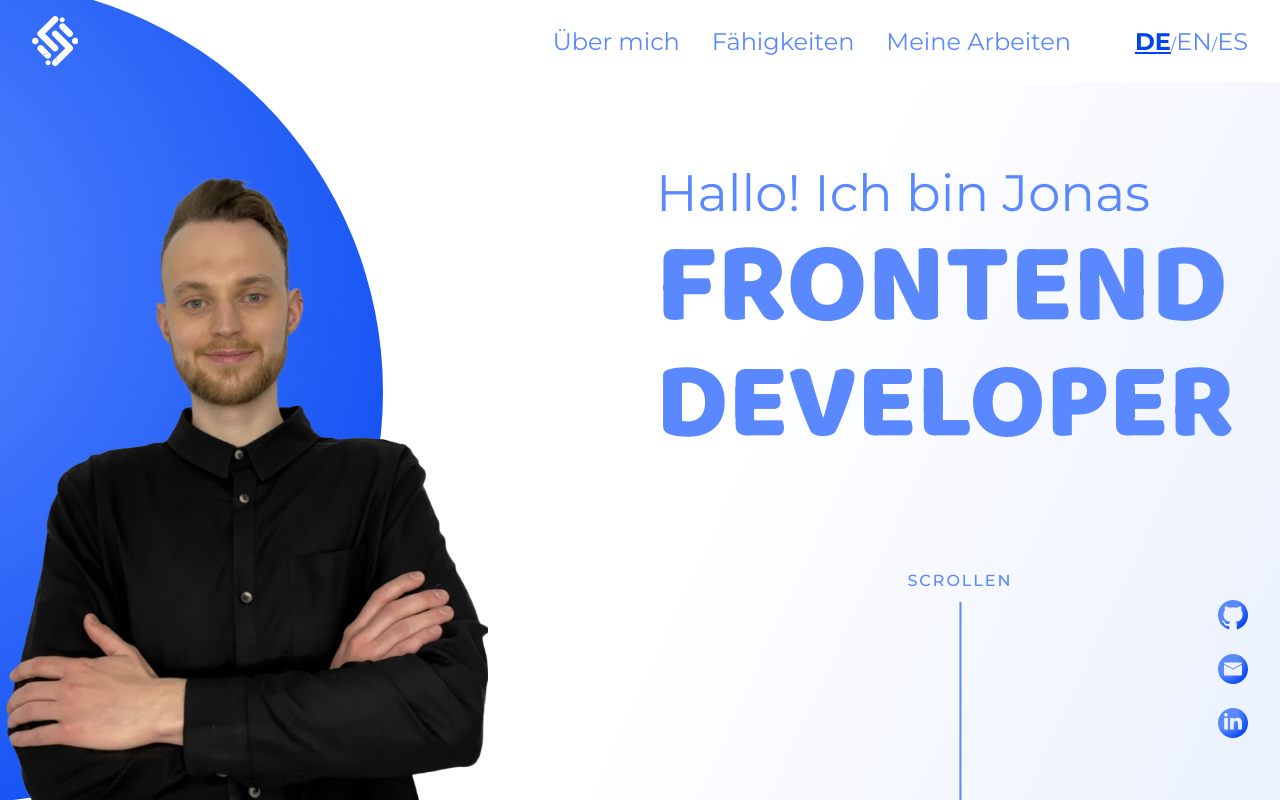
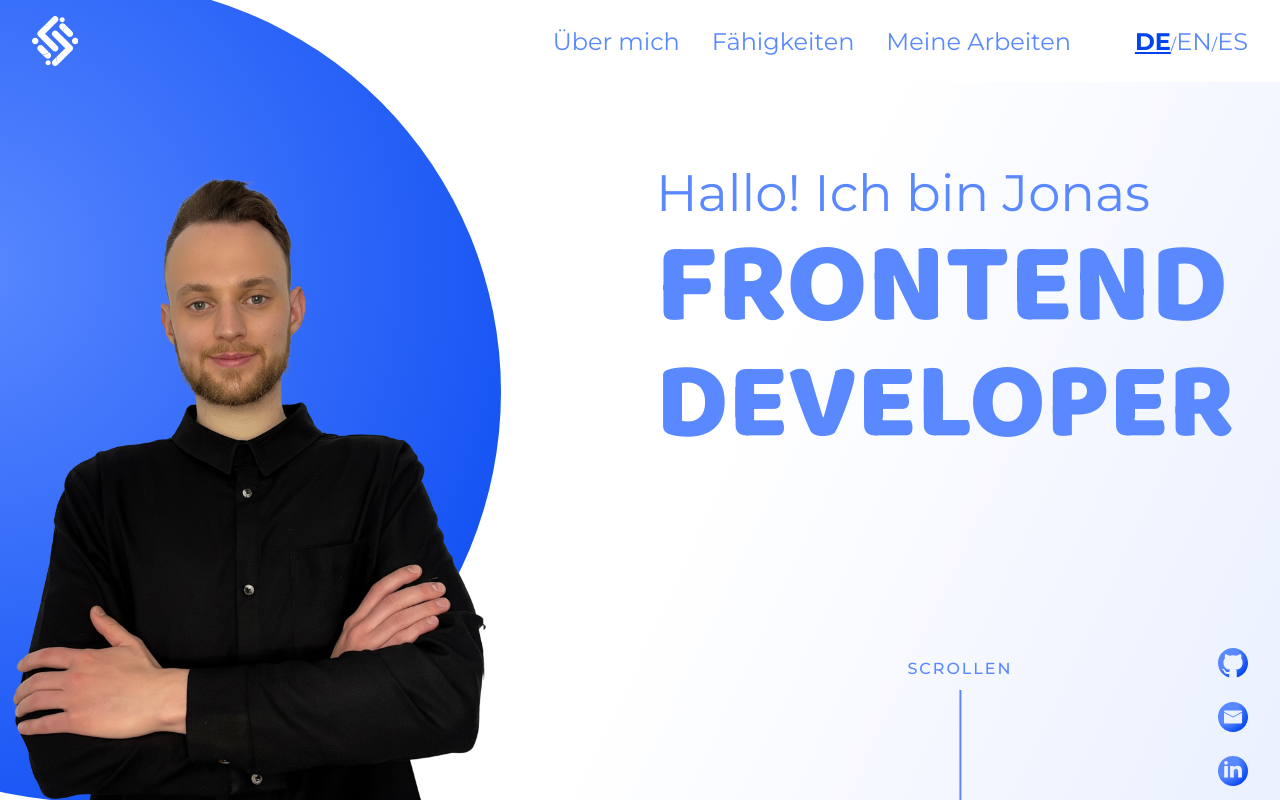
Before and after one commit to johi94/portfolio, an Angular app: page / in a window 1280 px wide. Shown: the top 800 px of the page. Built offline with nearby package versions, Linux system fonts and the light colour scheme.

Commit message:
hero section changed in scss

```diff
--- a/src/app/components/hero/hero.html
+++ b/src/app/components/hero/hero.html
@@ -1,7 +1,14 @@
 <section class="hero" id="hero">
   <div class="hero__inner">
     <div class="hero__visual">
-      <img src="img/profile.png" alt="Porträt von Jonas" class="hero__photo" />
+      <img
+        src="img/profile_new.webp"
+        alt="Porträt von Jonas"
+        class="hero__photo"
+        width="1536"
+        height="2048"
+        fetchpriority="high"
+      />
     </div>
 
     <div class="hero__content">
--- a/src/app/components/hero/hero.scss
+++ b/src/app/components/hero/hero.scss
@@ -18,7 +18,7 @@
     }
 
     @include respond-up(widescreen) {
-      min-height: auto;
+      height: calc(100dvh - 1000px);
       align-items: stretch;
     }
   }
@@ -35,7 +35,7 @@
       content: '';
       position: absolute;
       top: rem(-100px);
-      left: -10%;
+      left: 10%;
       transform: translateX(-50%);
 
       @include respond(mobile) {
@@ -53,8 +53,9 @@
     }
 
     @include respond-up(widescreen) {
-      align-items: stretch;
+      align-items: flex-end;
       align-self: stretch;
+      min-width: 0;
     }
   }
 
@@ -65,6 +66,7 @@
     max-width: 100%;
     max-height: calc(100dvh - 150px);
     position: relative;
+    align-self: flex-end;
     left: -5%;
 
     @include respond(mobile) {
@@ -77,10 +79,13 @@
     }
 
     @include respond-up(widescreen) {
-      height: 100%;
+      height: 80%;
       max-height: none;
       width: auto;
-      left: -20%;
+      max-width: none;
+      align-self: flex-end;
+      left: 0%;
+      bottom: 0;
     }
   }
 
@@ -99,7 +104,8 @@
 
     @include respond-up(widescreen) {
       text-align: right;
-      top: space('xxxl');
+      justify-content: center;
+      top: 0;
     }
   }
 
@@ -150,6 +156,8 @@
     left: 75%;
     transform: translateX(-50%);
 
+
+
     @include respond(mobile) {
       left: auto;
       right: space('xs');
@@ -180,9 +188,10 @@
 
     &-line {
       width: 2px;
-      height: clamp(rem(140px), 25vh, rem(300px));
+      height: clamp(rem(80px), 14vh, rem(220px));
       background: $color-blue;
     }
+
   }
 
   &__socials {
@@ -190,7 +199,7 @@
     @include flex-column($gap: space('m'));
     position: absolute;
     right: space('l');
-    bottom: space('xxl');
+    bottom: space('s');
 
     img {
       display: block;
```
Also changed, not shown: public/img/profile_new.webp (added).
